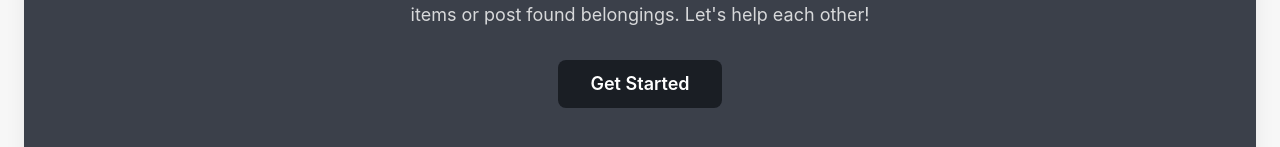
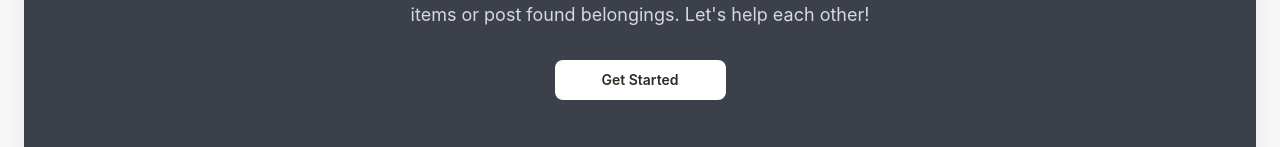
Before and after one commit to udogri/FindIt, a React (Vite) app: page /home in a window 1280 px wide. Shown: the part 237-384 px from the top of the page. Built offline with nearby package versions, Linux system fonts and the light colour scheme; no server answers.

Commit message:
home page, lost and found page and near by places page updated

```diff
--- a/src/pages/Home.jsx
+++ b/src/pages/Home.jsx
@@ -83,10 +83,14 @@ const HomePage = () => {
             </Text>
             <Button
               mt={8}
-              bg="rgba(21, 24, 30, 0.85)"
-              size="lg"
-              px={8}
-              py={6}
+              _focus={{ boxShadow: "none" }}
+              w={{ base: "100%", md: "171px" }}
+              bg="white"
+              fontSize="14px"
+              px="28px"
+              py="10px"
+              color="#2E2B24"
+              _hover={{ bg: "transparent", color: "white", border: "1px solid" }}
               onClick={() => navigate('/lost-and-found')}
             >
               Get Started
--- a/src/pages/LostAndFound.jsx
+++ b/src/pages/LostAndFound.jsx
@@ -351,7 +351,13 @@ export default function LostAndFound() {
       </Text>
 
       <Button
-        bg="rgba(26, 32, 44, 0.85)"
+        _focus={{ boxShadow: "none" }}
+              bg="rgba(26, 32, 44, 0.85)"
+              fontSize="14px"
+              px="28px"
+              py="10px"
+              color="white"
+              _hover={{ bg: "transparent", color: "rgba(26, 32, 44, 0.85)", border: "1px solid" }}
         mb={8}
         w={{base:"100%", md:"auto"}}
         onClick={() => {
--- a/src/pages/NearByPlaces.jsx
+++ b/src/pages/NearByPlaces.jsx
@@ -424,7 +424,7 @@ export default function NearbyPlaces() {
 
   // --- UI render ---
   return (
-    <Box p={[4, 6]}  mx="auto" bg="neutral.50" minH="100vh" border="2px solid">
+    <Box p={[4, 6]} mx="auto" bg="neutral.50" minH="100vh" border="2px solid">
       <VStack spacing={8} align="stretch">
         <Heading
           size={{ base: "lg", md: "2xl" }}
@@ -480,13 +480,16 @@ export default function NearbyPlaces() {
 
           <Button
             bg="rgba(26, 32, 44, 0.85)"
-            borderRadius="lg"
+            fontSize="14px"
+            px="28px"
+            py="10px"
+            color="white"
+            _hover={{ bg: "transparent", color: "rgba(26, 32, 44, 0.85)", border: "1px solid" }}
             leftIcon={<FaSearch />}
             onClick={() => findPlaces({ reset: true })}
             isDisabled={loading}
             w={{ base: "100%", md: "auto" }}
             size="lg"
-            px={8}
           >
             {loading ? "Searching..." : "Search"}
           </Button>
@@ -533,7 +536,7 @@ export default function NearbyPlaces() {
         </Box>
 
         {!loading && places.length === 0 && (
-          <Flex direction="column" align="center" justify="center"  borderRadius="xl">
+          <Flex direction="column" align="center" justify="center" borderRadius="xl">
             <Text textAlign="center" color="neutral.600" fontSize="lg">
               Try searching for a place name or select a category.
             </Text>
@@ -699,7 +702,7 @@ export default function NearbyPlaces() {
                     scrollYRef.current = window.scrollY;   // Save scroll before load
                     findPlaces({ reset: false, nextPage: true });
                   }}
-                   isLoading={loading}
+                  isLoading={loading}
                   colorScheme="teal"
                 >
                   Load more
```
Lines whose indentation alone changed are shown as unchanged.
